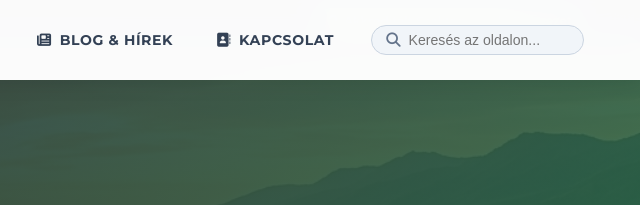
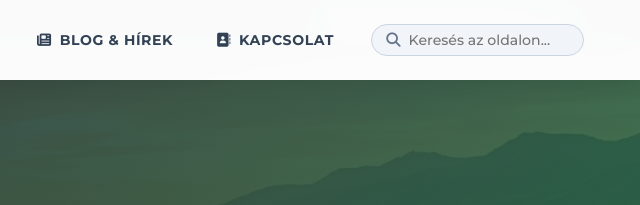
Before and after one commit to rekalaca/Trade-Webpage, a website built with Vite: page index.html in a window 1280 px wide. Shown: the top 205 px of the page, 640-1280 px from the left. Built offline with nearby package versions, Linux system fonts and the light colour scheme.

Commit message:
style: fix Montserrat font loading and global font inheritance

```diff
--- a/index.html
+++ b/index.html
@@ -9,7 +9,7 @@
   <!-- Fonts -->
   <link rel="preconnect" href="https://fonts.googleapis.com">
   <link rel="preconnect" href="https://fonts.gstatic.com" crossorigin>
-  <link href="https://fonts.googleapis.com/css2?family=Montserrat:wght@400;500;600;700;800;900&display=swap" rel="stylesheet">
+  <link href="https://fonts.googleapis.com/css2?family=Montserrat:ital,wght@0,300;0,400;0,500;0,600;0,700;0,800;0,900;1,300;1,400;1,500;1,600;1,700;1,800;1,900&display=swap" rel="stylesheet">
 
 
   <!-- FontAwesome Icons -->
--- a/src/styles.css
+++ b/src/styles.css
@@ -1,3 +1,5 @@
+@import url('https://fonts.googleapis.com/css2?family=Montserrat:ital,wght@0,300;0,400;0,500;0,600;0,700;0,800;0,900;1,300;1,400;1,500;1,600;1,700;1,800;1,900&display=swap');
+
 :root {
   --primary: #2d7d46;
   --primary-hover: #236437;
@@ -19,8 +21,8 @@
   --gray-50: #f8fafc;
   --white: #ffffff;
 
-  --font-heading: 'Montserrat', sans-serif;
-  --font-body: 'Montserrat', sans-serif;
+  --font-heading: 'Montserrat', system-ui, -apple-system, BlinkMacSystemFont, 'Segoe UI', Roboto, sans-serif;
+  --font-body: 'Montserrat', system-ui, -apple-system, BlinkMacSystemFont, 'Segoe UI', Roboto, sans-serif;
 
   --shadow-sm: 0 1px 2px 0 rgba(0, 0, 0, 0.05);
   --shadow-md: 0 4px 6px -1px rgba(0, 0, 0, 0.1), 0 2px 4px -1px rgba(0, 0, 0, 0.06);
@@ -40,10 +42,16 @@
   box-sizing: border-box;
   margin: 0;
   padding: 0;
+  -webkit-font-smoothing: antialiased;
+  -moz-osx-font-smoothing: grayscale;
+  text-rendering: optimizeLegibility;
+}
+
+body, button, input, select, textarea {
+  font-family: var(--font-body);
 }
 
 body {
-  font-family: var(--font-body);
   background-color: #f6f9f6;
   color: var(--dark);
   line-height: 1.6;
```
